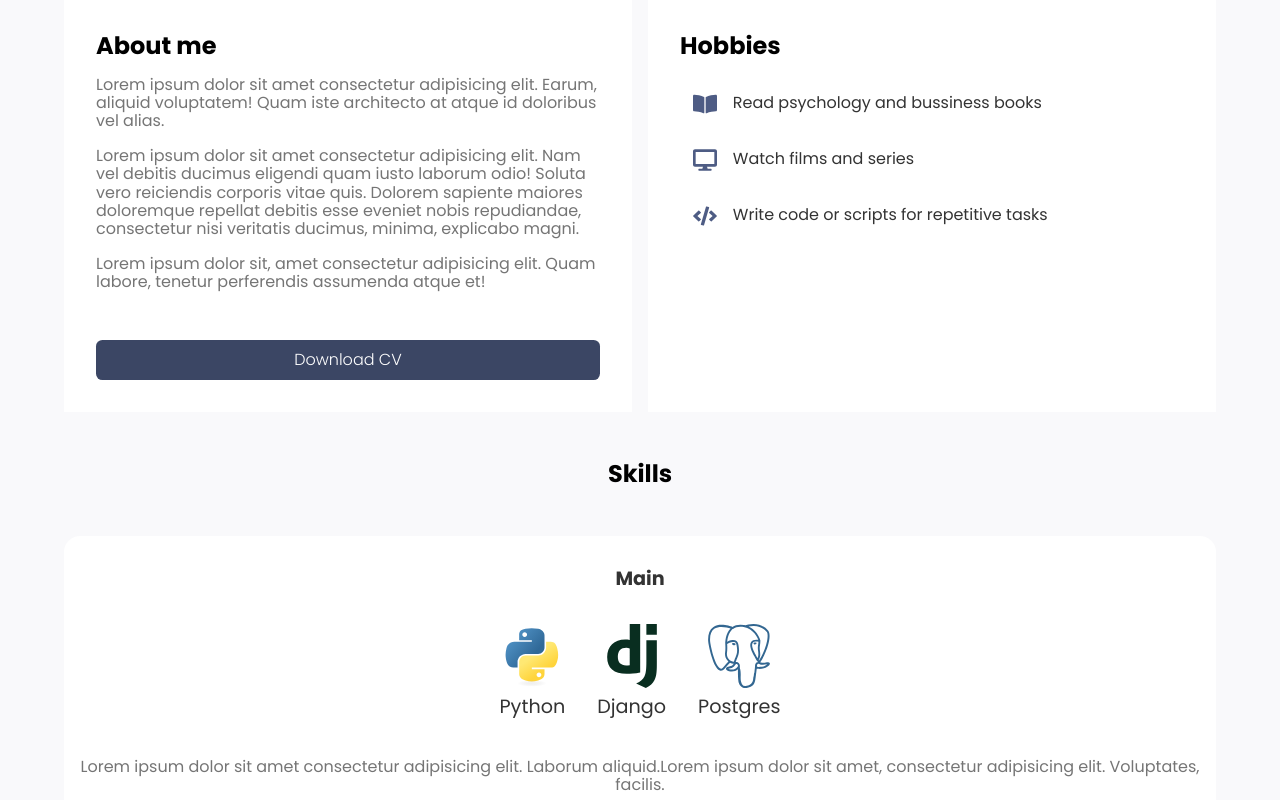
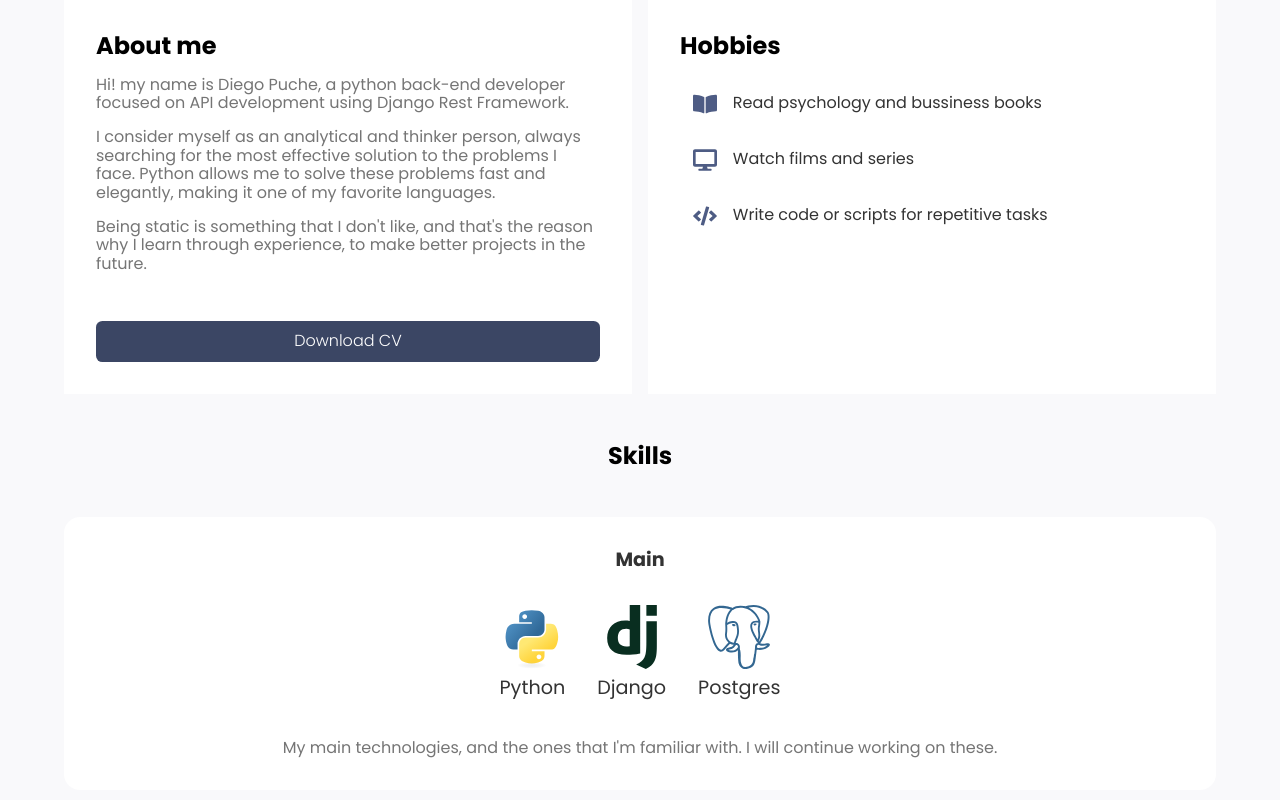
Before and after one commit to dgop92/portfolio, a React (Create React App) app: page / in a window 1280 px wide. Shown: the part 800-1600 px from the top of the page. Built offline with nearby package versions, Linux system fonts and the light colour scheme.

Commit message:
feat: add about and skills data

```diff
--- a/src/components/pages/About.js
+++ b/src/components/pages/About.js
@@ -35,7 +35,7 @@ const Paragraph = styled.p`
 const DownloadButton = styled(PrimaryButton)`
   margin-top: 2rem;
   width: 100%;
-`
+`;
 
 const HobbieList = styled.ul`
   padding: 0 0;
@@ -74,25 +74,23 @@ const About = React.forwardRef((props, ref) => (
       <AboutArticle>
         <ArticleTitle>About me</ArticleTitle>
         <Paragraph>
-          Lorem ipsum dolor sit amet consectetur adipisicing elit. Earum,
-          aliquid voluptatem! Quam iste architecto at atque id doloribus vel
-          alias.
+          Hi! my name is Diego Puche, a python back-end developer focused on API
+          development using Django Rest Framework.
         </Paragraph>
 
         <Paragraph>
-          Lorem ipsum dolor sit amet consectetur adipisicing elit. Nam vel
-          debitis ducimus eligendi quam iusto laborum odio! Soluta vero
-          reiciendis corporis vitae quis. Dolorem sapiente maiores doloremque
-          repellat debitis esse eveniet nobis repudiandae, consectetur nisi
-          veritatis ducimus, minima, explicabo magni.
+          I consider myself as an analytical and thinker person, always
+          searching for the most effective solution to the problems I face.
+          Python allows me to solve these problems fast and elegantly, making it
+          one of my favorite languages.
         </Paragraph>
 
         <Paragraph>
-          Lorem ipsum dolor sit, amet consectetur adipisicing elit. Quam labore,
-          tenetur perferendis assumenda atque et!
+          Being static is something that I don't like, and that's the reason why
+          I learn through experience, to make better projects in the future.
         </Paragraph>
 
-        <DownloadButton >Download CV</DownloadButton>
+        <DownloadButton>Download CV</DownloadButton>
       </AboutArticle>
       <AboutArticle>
         <ArticleTitle>Hobbies</ArticleTitle>
--- a/src/components/pages/Skill.js
+++ b/src/components/pages/Skill.js
@@ -106,7 +106,7 @@ const skillSetItems = [
       },
     ],
     paragraph:
-      "Lorem ipsum dolor sit amet consectetur adipisicing elit. Laborum aliquid.Lorem ipsum dolor sit amet, consectetur adipisicing elit. Voluptates, facilis.",
+      "My main technologies, and the ones that I'm familiar with. I will continue working on these.",
   },
   {
     title: "Extra",
@@ -135,7 +135,7 @@ const skillSetItems = [
       },
     ],
     paragraph:
-      "Lorem ipsum dolor sit amet consectetur adipisicing elit. Laborum aliquid.",
+      "Technologies that I have worked with, but I'm not specialized in them.",
   },
   {
     title: "Tools",
@@ -162,7 +162,7 @@ const skillSetItems = [
       },
     ],
     paragraph:
-      "Lorem ipsum dolor sit amet consectetur adipisicing elit. Laborum aliquid.",
+      "The main tools that I use to build my projects.",
   },
 ];
 
```
